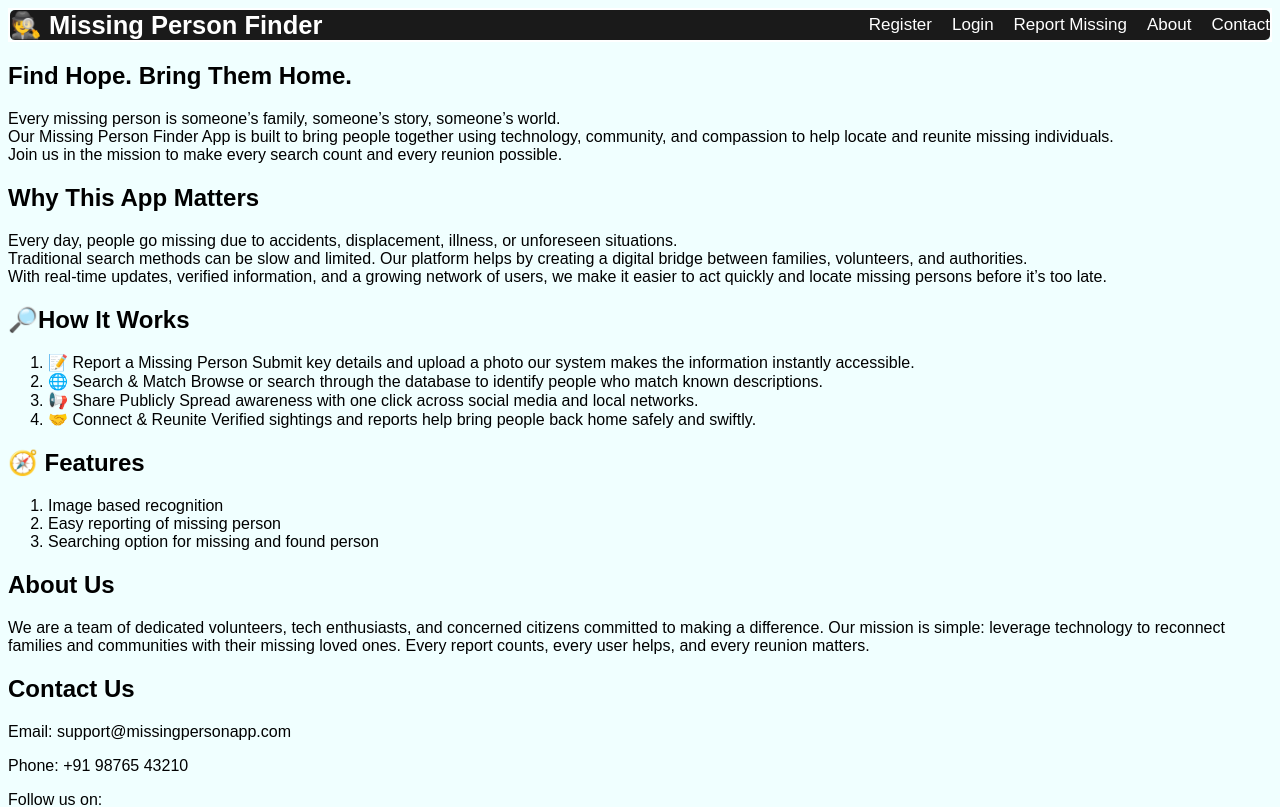
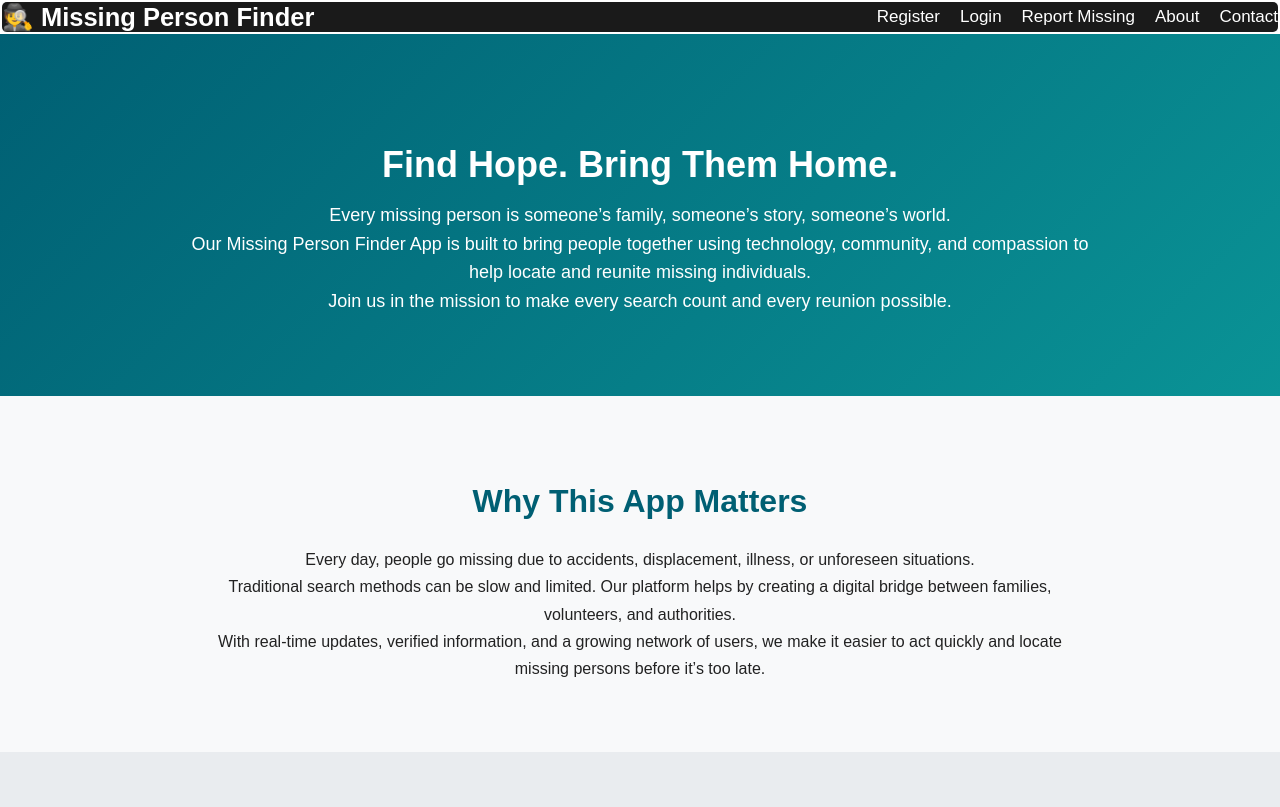
Before and after one commit to AiSharath/Missing-persons-app, a React (Vite) app in the folder frontend/: page / in a window 1280 px wide. Shown: the top 807 px of the page. Built offline with nearby package versions, Linux system fonts and the light colour scheme.

Commit message:
Added the styling using the chatgpt

```diff
--- a/frontend/src/Home.css
+++ b/frontend/src/Home.css
@@ -1,20 +1,149 @@
-body{
-    font-family: sans-serif;
-    background-color: azure;
+body {
+    font-family: "Poppins", sans-serif;
+    margin: 0;
+    padding: 0;
+    background-color: #f8f9fa;
+    color: #222;
 }
 
-.hero-section{
-    font-size: 1rem;
+/* Hero Section */
+.hero-section {
+    width: 100%;
+    text-align: center;
+    padding: 80px 20px;
+    background: linear-gradient(135deg, #005f73, #0a9396);
+    color: #fff;
 }
 
-.app-motto{
-    font-size: 1rem;
+.hero-section h2 {
+    font-size: 36px;
+    margin-bottom: 15px;
 }
 
-.working{
-    font-size: 1rem;
+.hero-section p {
+    max-width: 900px;
+    margin: 0 auto;
+    line-height: 1.6;
+    font-size: 18px;
 }
 
-.feature{
-    font-size: 1rem;
+/* App Motto */
+.app-motto {
+    padding: 60px 20px;
+    text-align: center;
 }
+
+.app-motto h2 {
+    font-size: 32px;
+    color: #005f73;
+}
+
+.app-motto p {
+    max-width: 900px;
+    margin: 10px auto;
+    line-height: 1.7;
+}
+
+/* How It Works */
+.working {
+    background-color: #e9ecef;
+    padding: 60px 20px;
+}
+
+.working h2 {
+    text-align: center;
+    color: #0a9396;
+    font-size: 30px;
+}
+
+.working ol {
+    max-width: 800px;
+    margin: 20px auto;
+    font-size: 18px;
+    line-height: 1.7;
+}
+
+.working li {
+    margin-bottom: 10px;
+}
+
+/* Features */
+.feature {
+    padding: 50px 20px;
+    text-align: center;
+}
+
+.feature h2 {
+    font-size: 30px;
+    color: #005f73;
+}
+
+.feature ol {
+    list-style: none;
+    padding: 0;
+}
+
+.feature li {
+    background: #0a9396;
+    color: #fff;
+    margin: 12px auto;
+    padding: 12px;
+    width: 55%;
+    border-radius: 6px;
+    font-size: 18px;
+}
+
+/* About Us */
+.about {
+    padding: 60px 20px;
+    background: #94d2bd;
+    text-align: center;
+}
+
+.about h2 {
+    font-size: 32px;
+    color: #023047;
+}
+
+.about p {
+    max-width: 900px;
+    margin: 10px auto;
+    font-size: 18px;
+    line-height: 1.6;
+}
+
+/* Contact Section */
+.contact {
+    padding: 50px 20px;
+    text-align: center;
+    background: #005f73;
+    color: #fff;
+}
+
+.contact h2 {
+    font-size: 30px;
+}
+
+.contact p {
+    font-size: 17px;
+    margin: 5px 0;
+}
+
+.contact ul {
+    list-style: none;
+    padding: 0;
+}
+
+.contact li {
+    margin: 8px 0;
+}
+
+.contact a {
+    text-decoration: none;
+    color: #ffdd57;
+    font-weight: 600;
+}
+
+.contact a:hover {
+    text-decoration: underline;
+}
```
